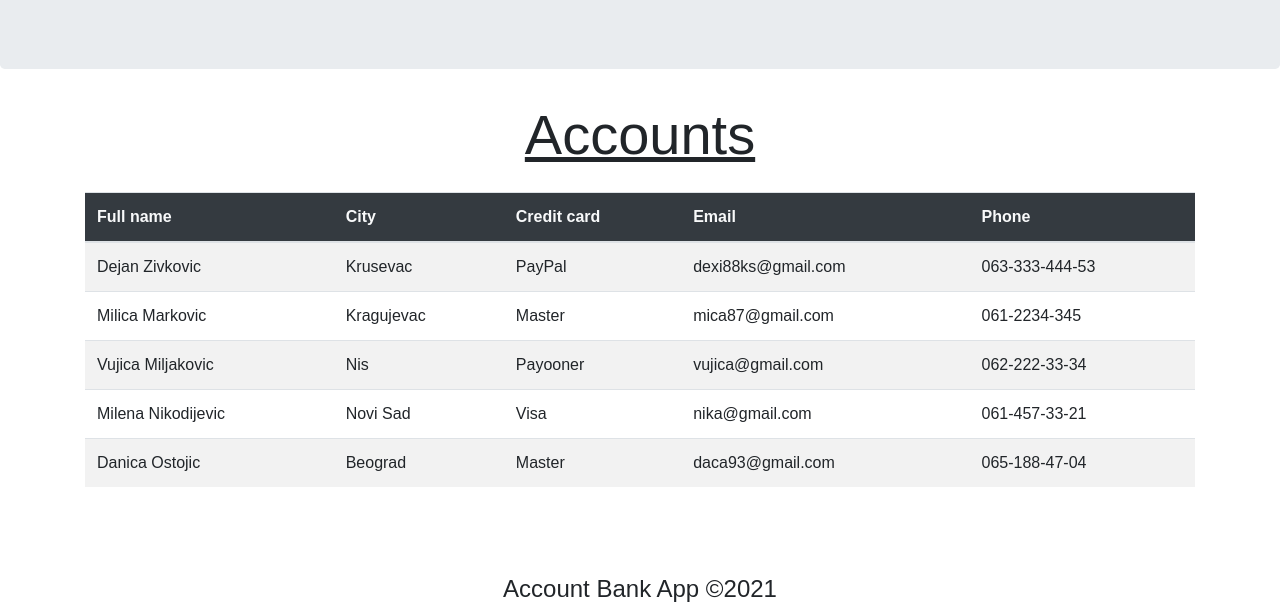
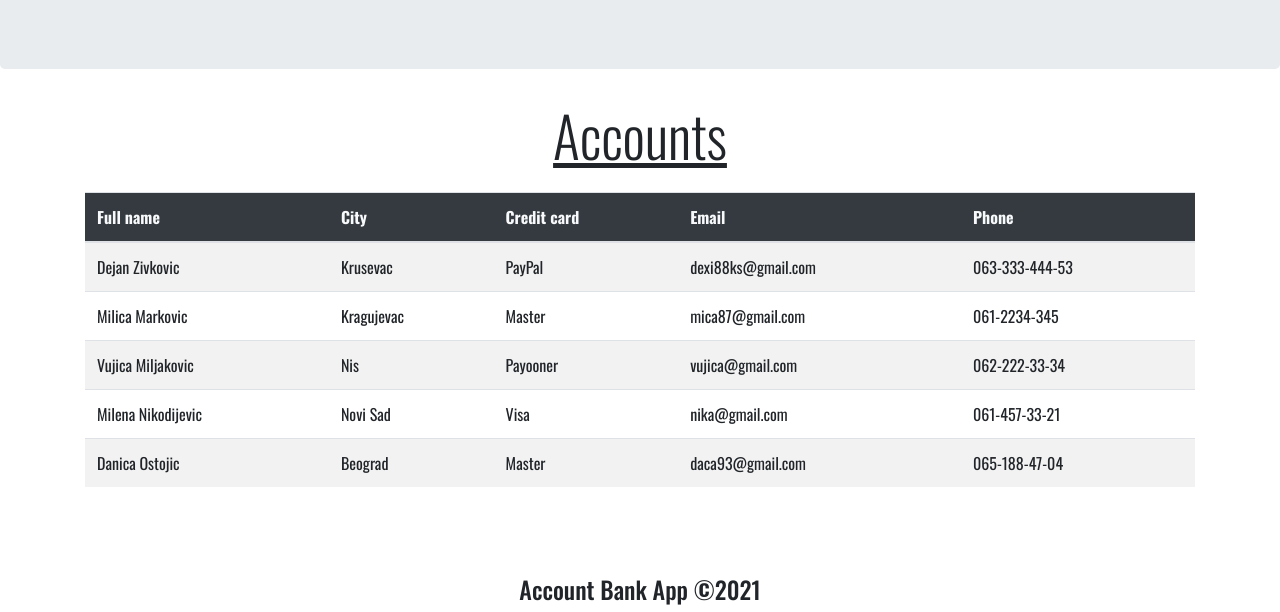
Before and after one commit to filipjt88/SPA-JavaScript, a plain HTML site: page index.html in a window 1280 px wide. Shown: the part 188-800 px from the top of the page. Drawn offline with nearby package versions, Linux system fonts and the light colour scheme.

Commit message:
Update main.css

```diff
--- a/main.css
+++ b/main.css
@@ -3,7 +3,7 @@
     margin: 0;
     padding: 0;
     box-sizing: border-box;
-    font-family: 'Dosis', sans-serif;
+    font-family: 'Oswald', sans-serif;
 }
 
 #addAccountView {
```
